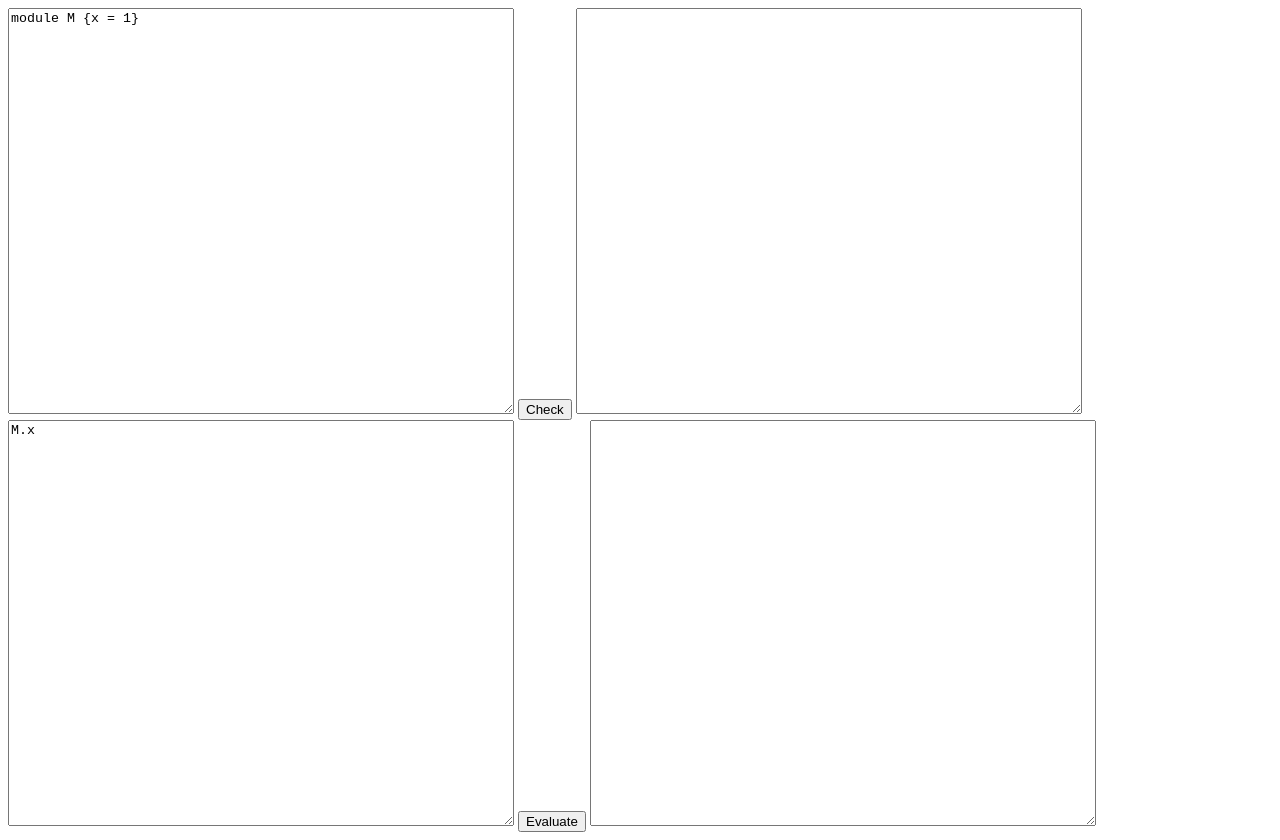
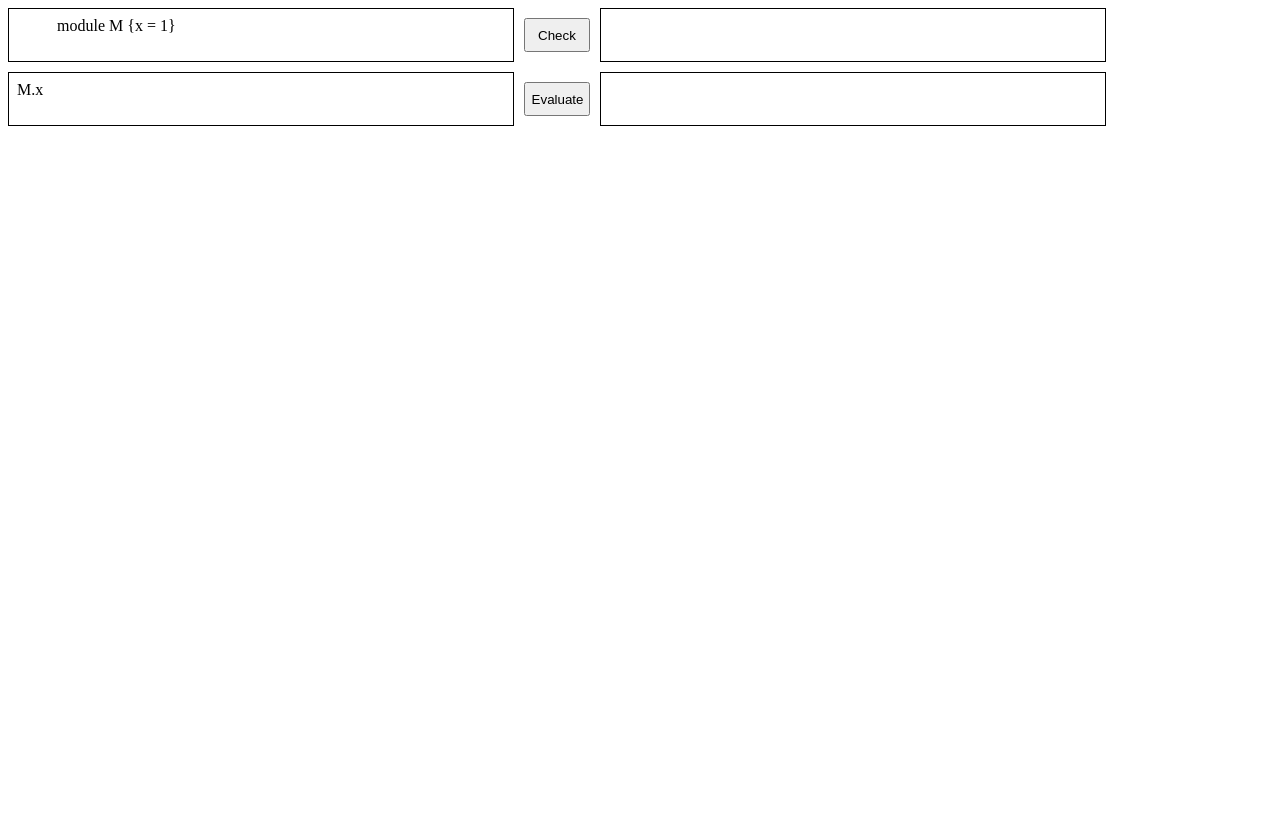
Before and after one commit to UniFormal/UPL, a plain HTML site: page test.html in a window 1280 px wide. After the commit the page ends 800 px from the top, so only its background shows below. Drawn offline with Linux system fonts and the light colour scheme.

Commit message:
test.html textareas dynamically adapt in size.
thanks css-tricks.com/the-cleanest-trick-for-autogrowing-textareas/

```diff
--- a/test.html
+++ b/test.html
@@ -4,10 +4,50 @@
     <meta charset="UTF-8">
     <title>UPL JS Test</title>
     <style>
-      textarea {width: 500px; height: 400px;}
+      .row{
+        display: flex;
+        margin-bottom: 10px;
+      }
+      button{
+        width: 5em;
+        margin: 10px;
+      }
       textarea[error="true"]{
         color: red;
         font-size: larger;
+      }
+      .grow-wrap {
+        /* easy way to plop the elements on top of each other and have them both sized based on the tallest one's height */
+        display: grid;
+        width: 40%;
+      }
+      .grow-wrap::after {
+        /* Note the weird space! Needed to preventy jumpy behavior */
+        content: attr(data-replicated-value) " ";
+
+        /* This is how textarea text behaves */
+        white-space: pre-wrap;
+
+        /* Hidden from view, clicks, and screen readers */
+        visibility: hidden;
+      }
+      .grow-wrap > textarea {
+        /* You could leave this, but after a user resizes, then it ruins the auto sizing */
+        resize: none;
+
+        /* Firefox shows scrollbar on growth, you can hide like this. */
+        overflow: hidden;
+        /*! visibility: hidden; */
+      }
+      .grow-wrap > textarea,
+      .grow-wrap::after {
+        /* Identical styling required!! */
+        border: 1px solid black;
+        padding: 0.5rem;
+        font: inherit;
+
+        /* Place on top of each other */
+        grid-area: 1 / 1 / 2 / 2;
       }
     </style>
   </head>
@@ -27,6 +67,7 @@
         out.setAttribute("error","true")
         console.error(error)
       }
+      out.dispatchEvent(new Event('input', { bubbles: true }));
     }
 
     function evalUPL() {
@@ -52,18 +93,29 @@
       });
       // remove the unnecessary linebreaks at the end
       out.value = out.value.trim()
+      out.dispatchEvent(new Event('input', { bubbles: true }));
     }
     </script>
 
-    <div>
-      <textarea id="progIn">module M {x = 1}</textarea>
+    <div class="row">
+      <div class="grow-wrap">
+        <textarea id="progIn" oninput="this.parentNode.dataset.replicatedValue = this.value + '\n'">
+          module M {x = 1}
+        </textarea>
+      </div>
       <button onclick="checkUPL()">Check</button>
-      <textarea id="progOut"></textarea>
+      <div class="grow-wrap">
+        <textarea id="progOut" oninput="this.parentNode.dataset.replicatedValue = this.value + '\n'"></textarea>
+      </div>
     </div>
-    <div>
-      <textarea id="in">M.x</textarea>
+    <div class="row">
+      <div class="grow-wrap">
+        <textarea id="in" oninput="this.parentNode.dataset.replicatedValue = this.value + '\n'">M.x</textarea>
+      </div>
       <button onclick="evalUPL()">Evaluate</button>
-      <textarea id="out"></textarea>
+      <div class="grow-wrap">
+        <textarea id="out" oninput="this.parentNode.dataset.replicatedValue = this.value + '\n'"></textarea>
+      </div>
     </div>
   </body>
 </html>
```
